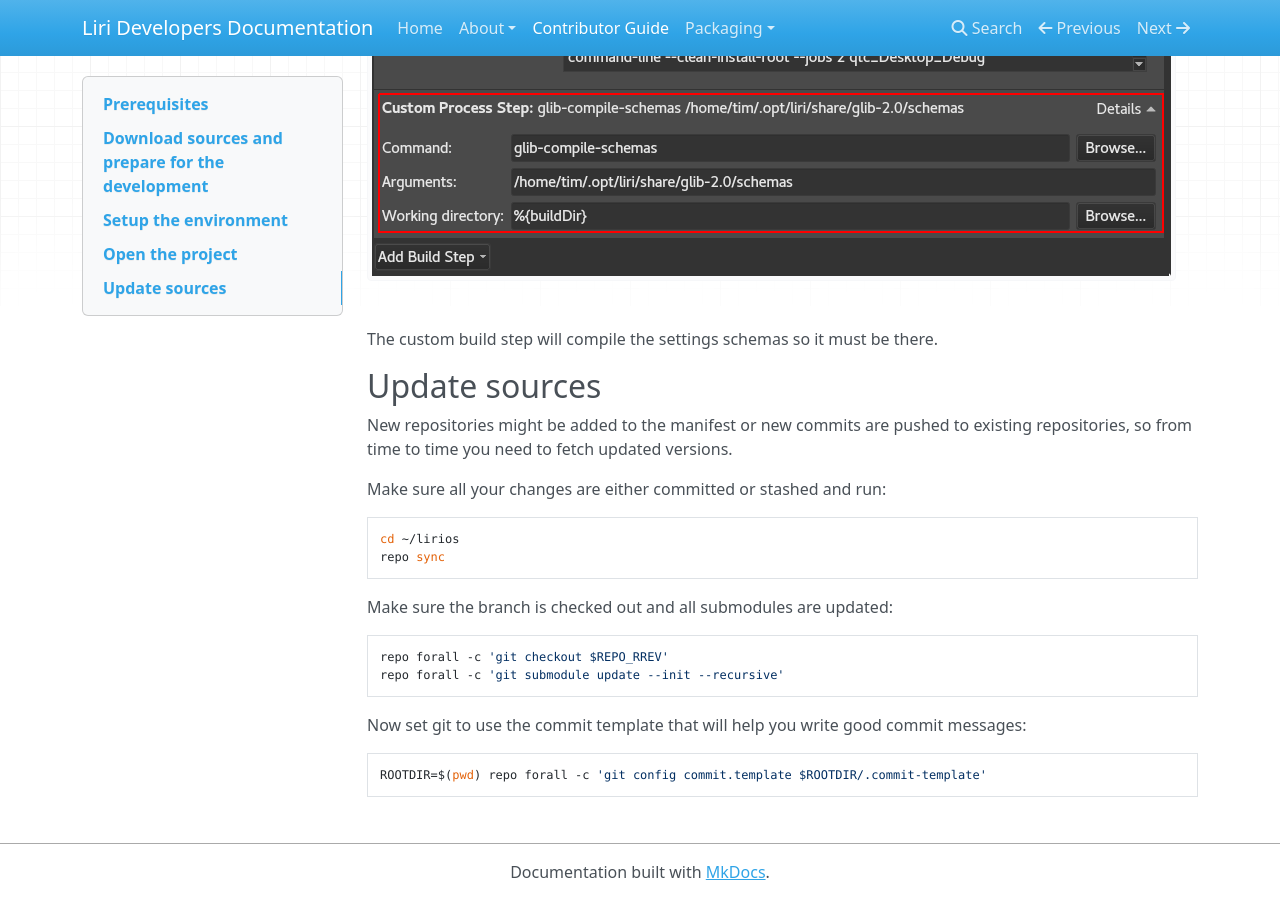
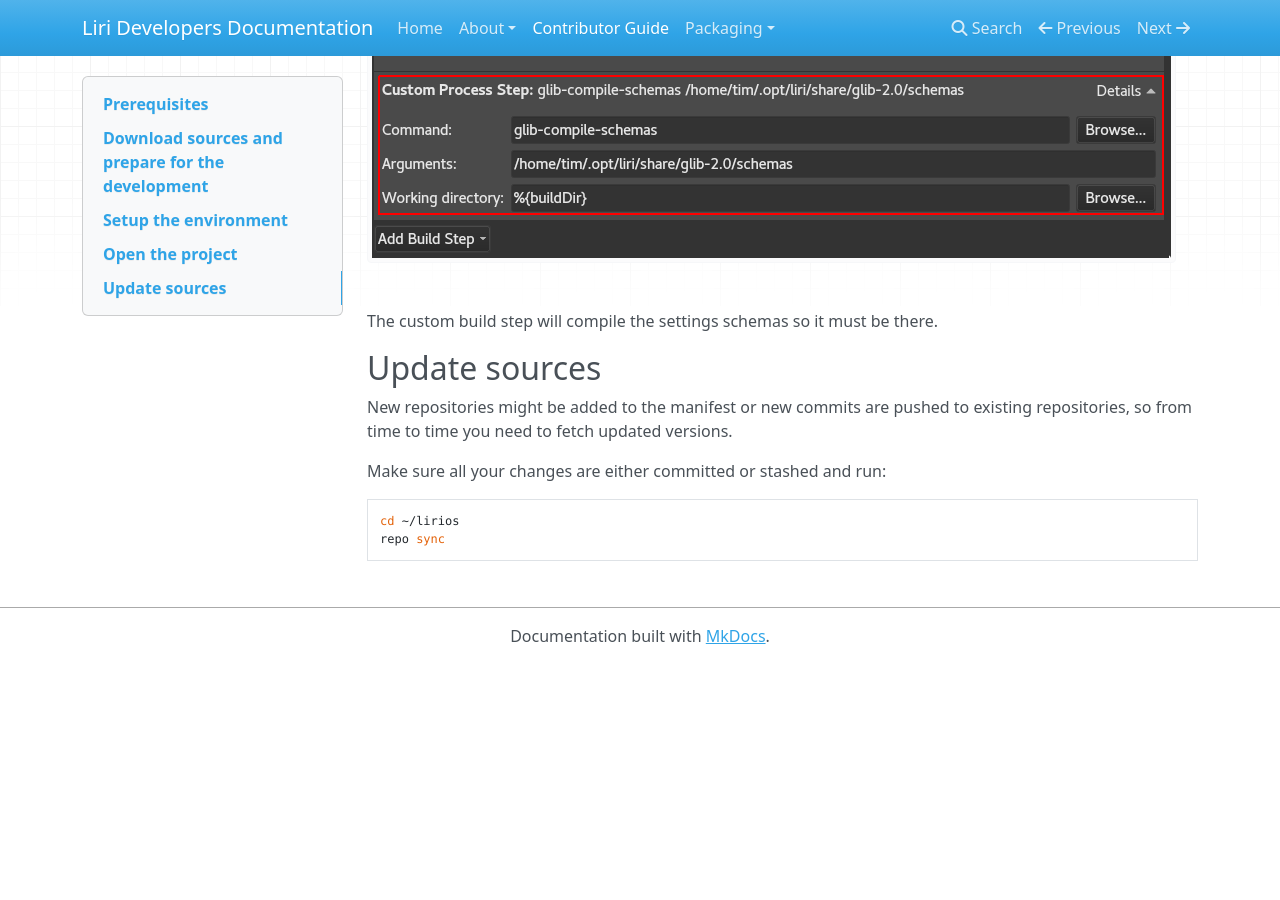
Before and after one commit to lirios/docs, an MkDocs documentation site: the page built from docs/contributor-guide/index.md, in a window 1280 px wide and 900 px high, scrolled down 5939 px. Built offline with MkDocs 1.6.1, drawn with Linux system fonts in a browser that asks for light colours; nearby versions of some CDN libraries; old or Windows-style settings are respelled for this version of MkDocs; after the commit the page ends 6603 px from its top, so only the background shows below that; some of the changed text lies outside the part shown.

Commit message:
Update index.md

````diff
--- a/docs/contributor-guide/index.md
+++ b/docs/contributor-guide/index.md
@@ -82,8 +82,7 @@
 Before you start developing make sure you have local branches:
 
 ```sh
-repo forall -c 'git checkout $REPO_RREV'
-repo forall -c 'git submodule update --init --recursive'
+repo start --all develop
 ```
 
 Now set git to use the commit template that will help you write
@@ -167,17 +166,3 @@
 cd ~/lirios
 repo sync
 ```
-
-Make sure the branch is checked out and all submodules are updated:
-
-```sh
-repo forall -c 'git checkout $REPO_RREV'
-repo forall -c 'git submodule update --init --recursive'
-```
-
-Now set git to use the commit template that will help you write
-good commit messages:
-
-```sh
-ROOTDIR=$(pwd) repo forall -c 'git config commit.template $ROOTDIR/.commit-template'
-```
````
